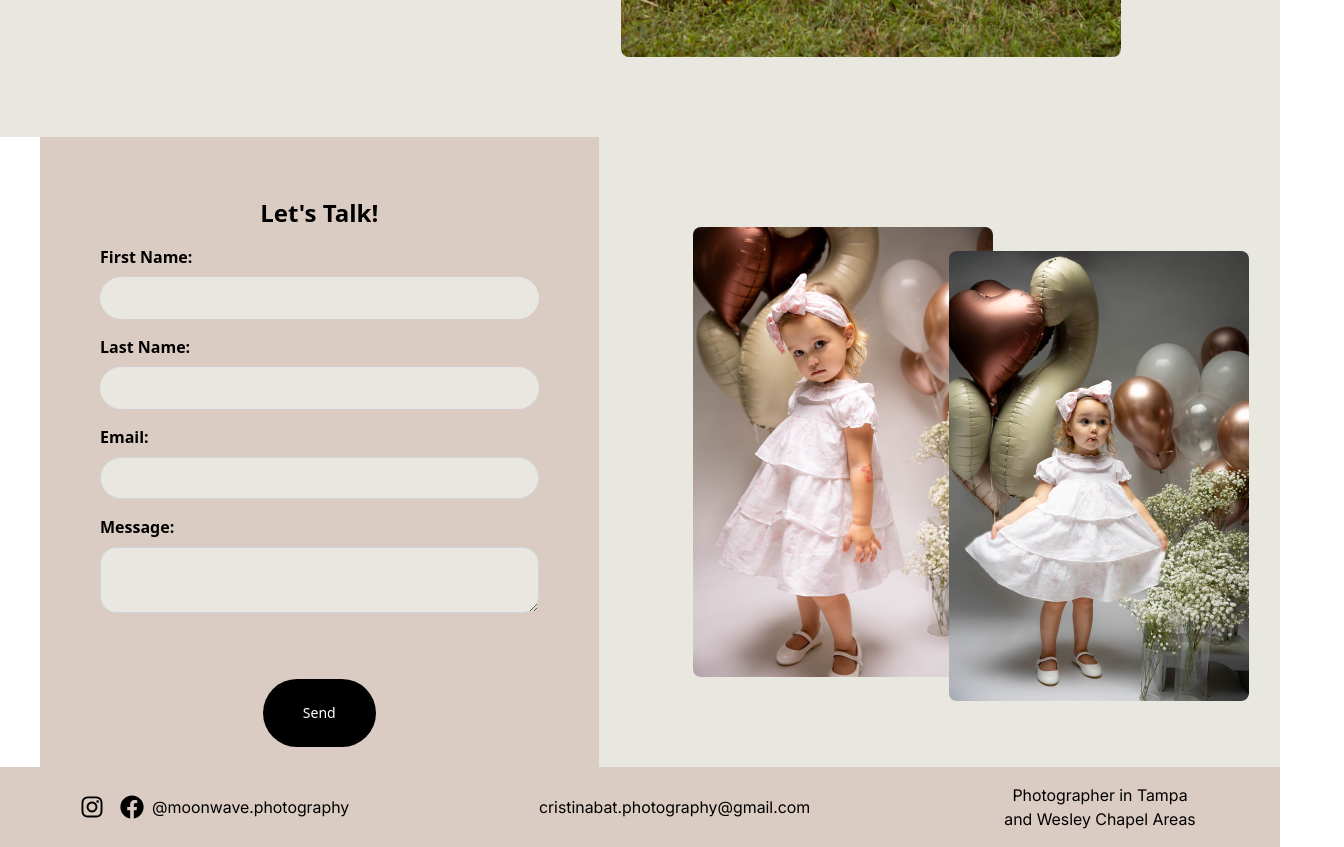
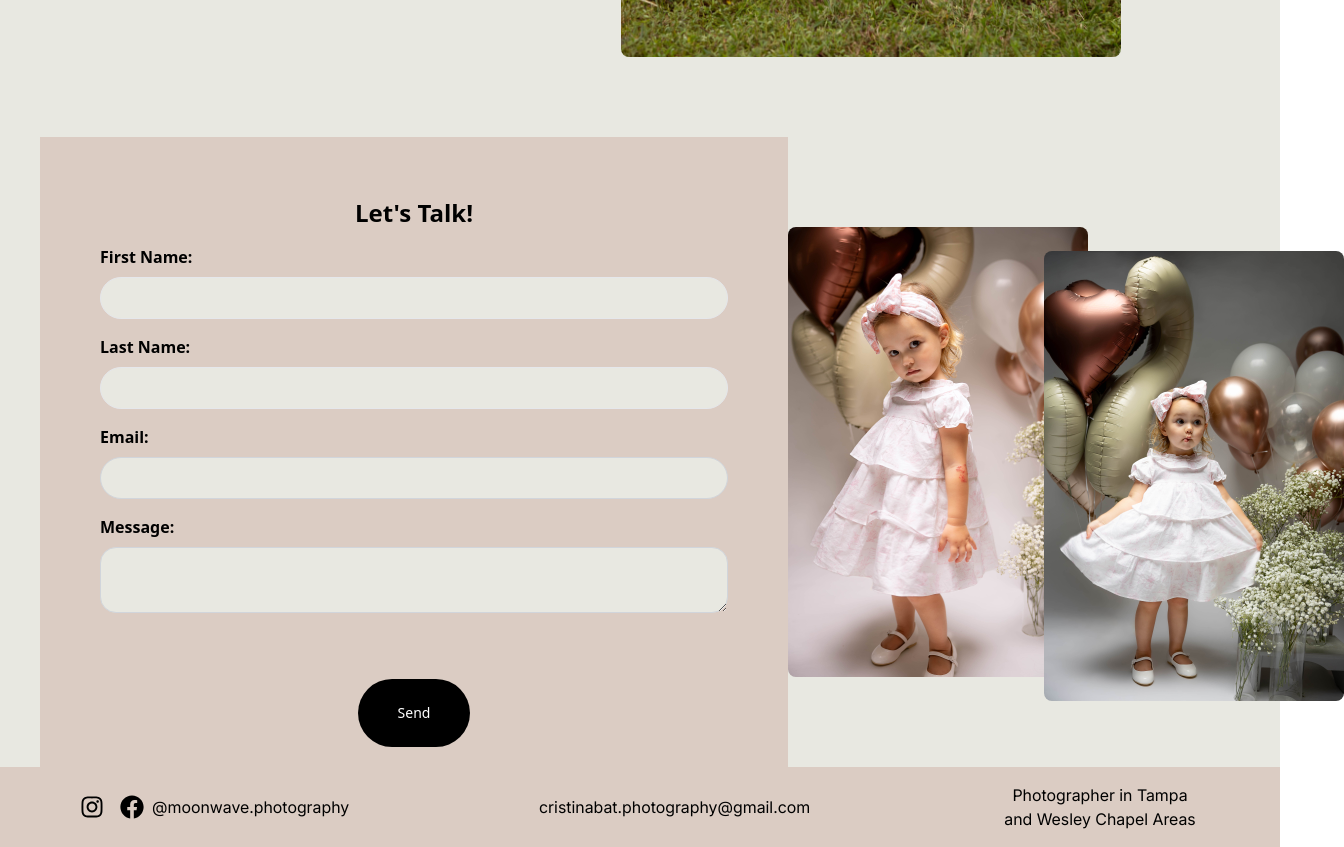
Before and after one commit to andr31/react-playground, a React (Vite) app: page / in a window 1280 px wide. Shown: the part 3780-4627 px from the top of the page, 1344 px wide, since content can reach past the window. Built offline with nearby package versions, Linux system fonts and the light colour scheme.

Commit message:
minor style updates

```diff
--- a/src/components/ContactForm.tsx
+++ b/src/components/ContactForm.tsx
@@ -64,7 +64,7 @@ const ContactForm: React.FC<ContactFormProps> = () => {
   };
 
   return (
-    <div className="flex justify-center bg-[#e8e8e1] flex-col lg:flex-row lg:ml-10">
+    <div className="flex justify-evenly bg-[#e8e8e1] flex-col lg:flex-row lg:ml-10">
       <div className="flex-grow max-w-4xl">
         <form onSubmit={handleSubmit} className="bg-[#dbccc3] p-5">
           <div className="m-10">
@@ -137,7 +137,7 @@ const ContactForm: React.FC<ContactFormProps> = () => {
           </div>
         </form>
       </div>
-      <div className="flex-grow min-w-fit pb-10 pt-5 lg:pb-0 lg:pt-0">
+      <div className="min-w-fit pb-10 pt-5 lg:pb-0 lg:pt-0">
         <div className="hidden md:flex-row md:flex md:h-full md:justify-center md:items-center">
           {/*<h1 className="absolute mb-[320px] font-madelyn text-4xl sm:text-5xl md:text-6xl"> Craft The Perfect Memory</h1>*/}
           <img
--- a/src/components/GettingReady.tsx
+++ b/src/components/GettingReady.tsx
@@ -3,7 +3,7 @@ import PhotoCard from './PhotoCard.tsx';
 
 const GettingReady: React.FC = () => {
   return (
-    <div className="flex flex-col lg:flex-row bg-[#dbccc3] items-center p-5">
+    <div className="flex flex-col lg:flex-row bg-[#dbccc3] items-center justify-evenly p-5">
       <div className="">
         <PhotoCard
           src="/static/images/Luna_Lucas.jpg"
@@ -11,7 +11,7 @@ const GettingReady: React.FC = () => {
           autoHeight={true}
         />
       </div>
-      <div className="flex flex-col flex-grow text-center justify-center items-center text-lg">
+      <div className="flex flex-col text-center justify-center items-center text-lg">
         <section>
           <h1 className="mt-5 font-montez text-5xl lg:mt-0">Getting Ready</h1>
           <p>
--- a/src/pages/Index.tsx
+++ b/src/pages/Index.tsx
@@ -31,7 +31,7 @@ const IndexPage = () => {
       <div id="pricing">
         <Pricing></Pricing>
       </div>
-      <div id="contact">
+      <div id="contact" className="bg-[#e8e8e1]">
         <ContactForm></ContactForm>
       </div>
     </>
```
